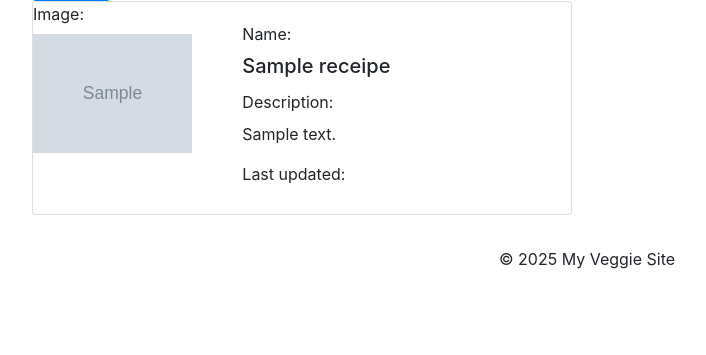
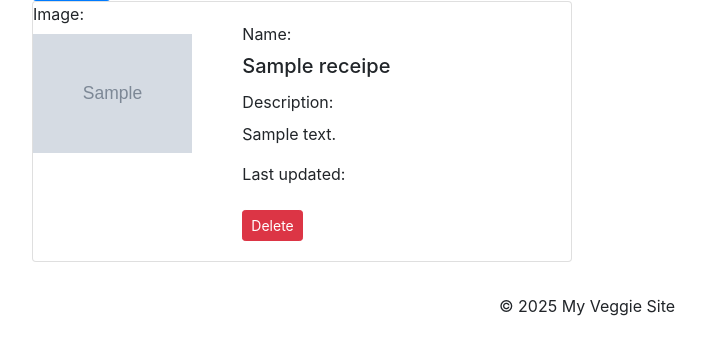
Before and after one commit to sayedabdulkarim/django_rfrshr, a Django app: page /receipes/ in a window 1280 px wide. Shown: the part 431-786 px from the top of the page, without its empty margins (53-759 px from the left). Run offline with Django 5.2, Linux system fonts and the light colour scheme; tables that the repository leaves empty hold one stand-in row (values such as "Sample post"); grey boxes marked "Sample" are stand-in pictures; some libraries are stand-ins or nearby versions.

Commit message:
Add delete functionality for recipes: implement delete_receipe view and update URLs to allow recipe deletion from the list.

```diff
--- a/tutOne/core/core/urls.py
+++ b/tutOne/core/core/urls.py
@@ -20,7 +20,7 @@ from django.conf import settings
 from django.conf.urls.static import static
 ## custom imports
 from home.views import home, successPageFromHome
-from vege.views import receipes
+from vege.views import receipes, delete_receipe
 
 urlpatterns = [
     path('admin/', admin.site.urls),
@@ -29,6 +29,7 @@ urlpatterns = [
     path('success/', successPageFromHome, name='success_page_from_home'),
     ## receipes view
     path('receipes/', receipes, name='receipes'),
+    path('delete-receipe/<int:id>/', delete_receipe, name='delete_receipe'),
 ]
 
 # Serve media files during development
--- a/tutOne/core/vege/templates/receipes.html
+++ b/tutOne/core/vege/templates/receipes.html
@@ -46,6 +46,7 @@
                                 {{ receipe.updated_at|date:"Y-m-d H:i" }}
                             </small>
                         </p>
+                        <a href="/delete-receipe/{{ receipe.id }}/" class="btn btn-danger btn-sm">Delete</a>
                     </div>
                 </div>
             </div>
--- a/tutOne/core/vege/views.py
+++ b/tutOne/core/vege/views.py
@@ -1,4 +1,4 @@
-from django.shortcuts import redirect, render
+from django.shortcuts import redirect, render, get_object_or_404
 from django.utils import timezone
 
 from .models import Receipe
@@ -24,3 +24,9 @@ def receipes(request):
     queryset = Receipe.objects.all()
 
     return render(request, 'receipes.html', { 'receipesList': queryset, 'now': timezone.now() })
+
+def delete_receipe(request, id):
+    """Delete a specific recipe"""
+    receipe = get_object_or_404(Receipe, id=id)
+    receipe.delete()
+    return redirect('/receipes/')
```
